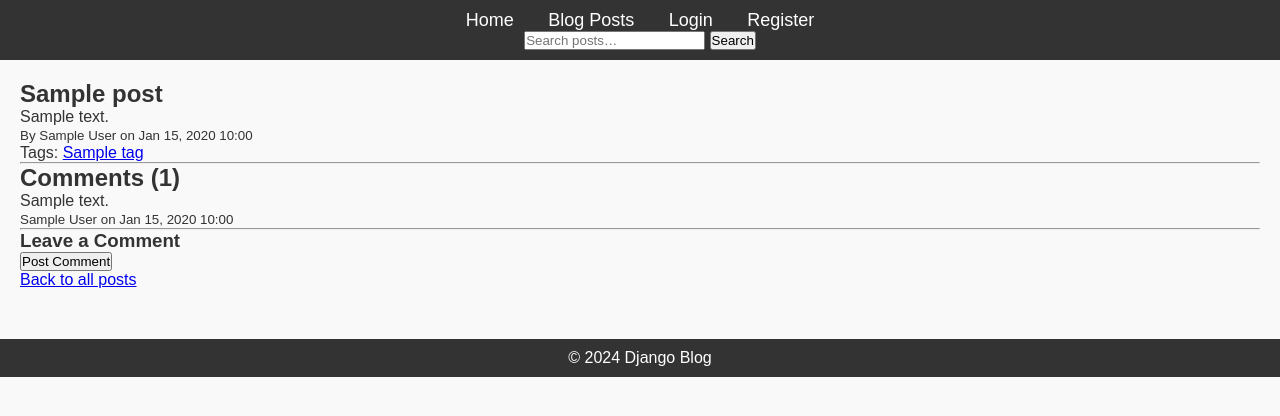
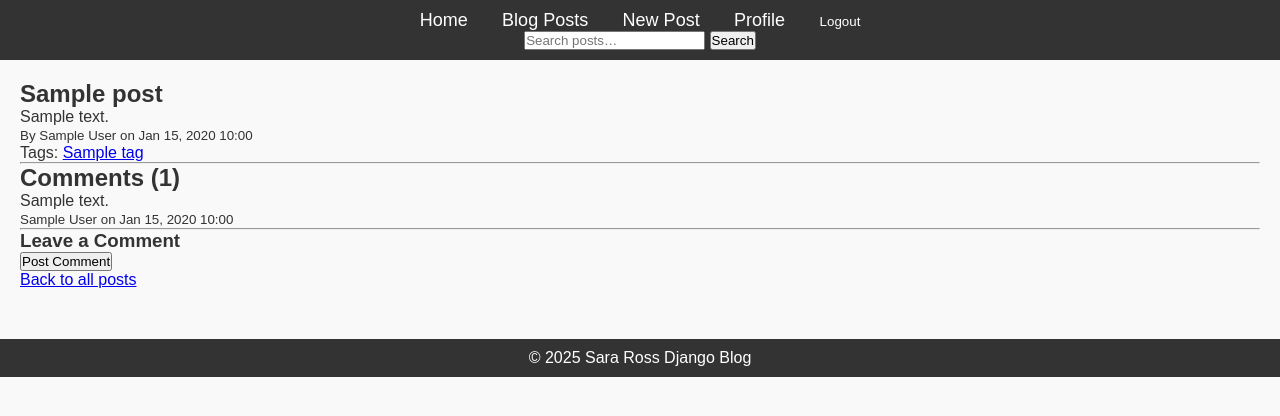
Before and after one commit to ll-SaraRoss-ll/Alx_DjangoLearnLab, a Django app: template django_blog/blog/templates/blog/post_detail.html in a window 1280 px wide. Shown: the top 416 px of the page. Run offline with Django 5.2, Linux system fonts and the light colour scheme; a user stored in the database is signed in; tables that the repository leaves empty hold one stand-in row (values such as "Sample post"); the template is opened without the code that fills it: most values are stand-ins (such as "Sample title", 1, 10 or a date in 2020).

Commit message:
Test Django blog and confirm it works

```diff
--- a/django_blog/blog/forms.py
+++ b/django_blog/blog/forms.py
@@ -2,6 +2,7 @@ from django import forms
 from django.contrib.auth.forms import UserCreationForm
 from django.contrib.auth.models import User
 from taggit.forms import TagWidget
+from taggit.models import Tag
 from .models import Post
 from .models import Comment
 
--- a/django_blog/blog/templates/blog/base.html
+++ b/django_blog/blog/templates/blog/base.html
@@ -13,10 +13,23 @@
       <ul>
         <li><a href="{% url 'blog:post-list' %}">Home</a></li>
         <li><a href="{% url 'blog:post-list' %}">Blog Posts</a></li>
-        <li><a href="{% url 'blog:login' %}">Login</a></li>
-        <li><a href="{% url 'blog:register' %}">Register</a></li>
+
+        {% if user.is_authenticated %}
+          <li><a href="{% url 'blog:post-create' %}">New Post</a></li>
+          <li><a href="{% url 'blog:profile' %}">Profile</a></li>
+          <li>
+            <form method="post" action="{% url 'blog:logout' %}" style="display:inline;">
+              {% csrf_token %}
+              <button type="submit" class="btn btn-link" style="padding:0; border:none; background:none; color:white;">Logout</button>
+            </form>
+          </li>
+        {% else %}
+          <li><a href="{% url 'blog:login' %}">Login</a></li>
+          <li><a href="{% url 'blog:register' %}">Register</a></li>
+        {% endif %}
       </ul>
     </nav>
+
 
     <form action="{% url 'blog:search' %}" method="get">
       <input
@@ -35,7 +48,7 @@
   </div>
 
   <footer>
-    <p>&copy; 2024 Django Blog</p>
+    <p>&copy;  2025 Sara Ross Django Blog</p>
   </footer>
 
   <script src="{% static 'js/scripts.js' %}"></script>
--- a/django_blog/blog/templates/blog/post_detail.html
+++ b/django_blog/blog/templates/blog/post_detail.html
@@ -13,6 +13,12 @@
       None
     {% endfor %}
   </p>
+  {% if post.author == user %}
+    <p>
+      <a href="{% url 'blog:post-update' post.pk %}">Edit</a> |
+      <a href="{% url 'blog:post-delete' post.pk %}">Delete</a>
+    </p>
+  {% endif %}
 </article>
 
 <hr>
--- a/django_blog/django_blog/settings.py
+++ b/django_blog/django_blog/settings.py
@@ -40,8 +40,12 @@ INSTALLED_APPS = [
     'taggit',
     'blog',
 ]
+LOGIN_URL = 'blog:login'
 LOGIN_REDIRECT_URL = 'blog:profile'
 LOGOUT_REDIRECT_URL = 'blog:login'
+
+SESSION_COOKIE_AGE = 1209600  # 2 weeks
+SESSION_SAVE_EVERY_REQUEST = True
 
 MIDDLEWARE = [
     'django.middleware.security.SecurityMiddleware',
```
Also changed, not shown: django_blog/blog/templates/blog/profile.html (+8 -0 lines), django_blog/blog/views.py (+10 -1 lines), django_blog/db.sqlite3.
